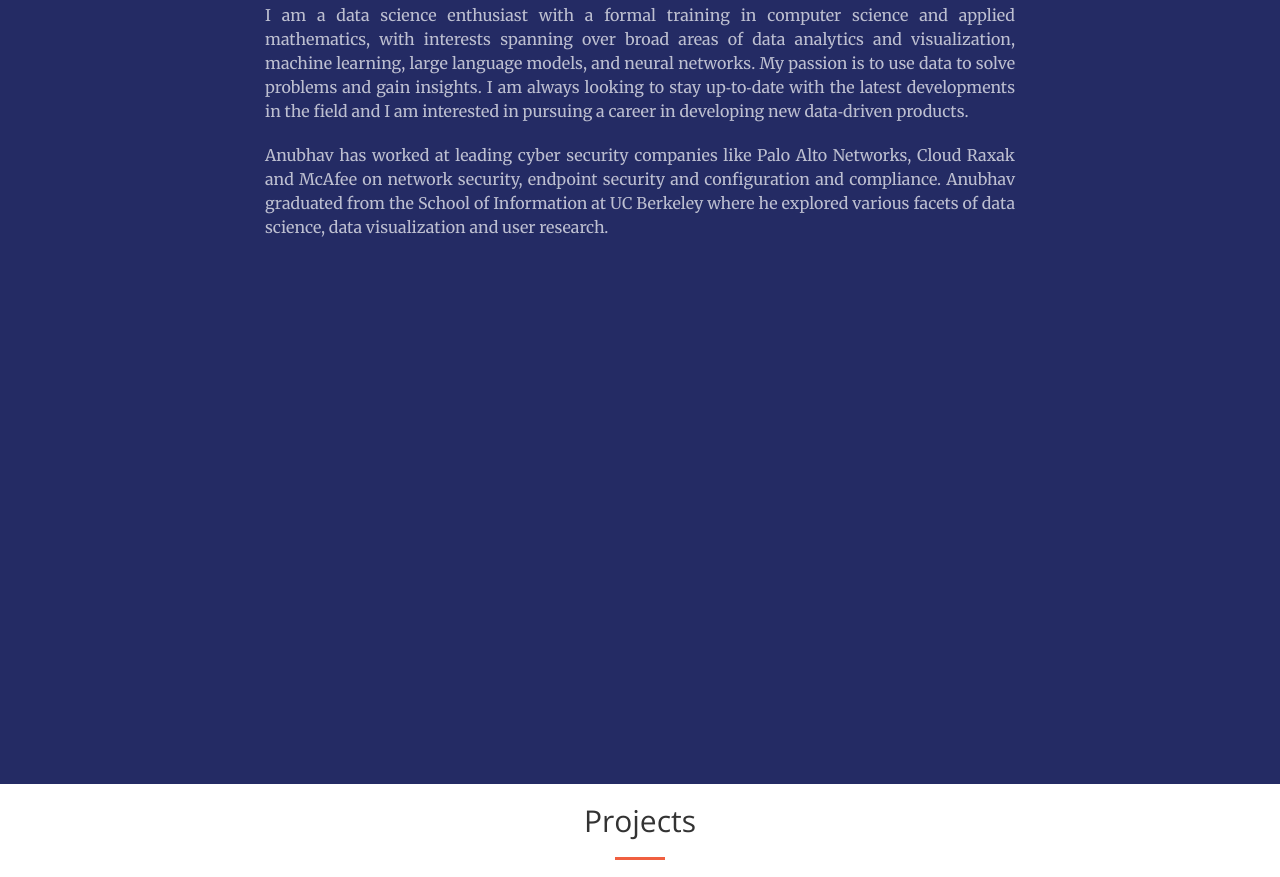
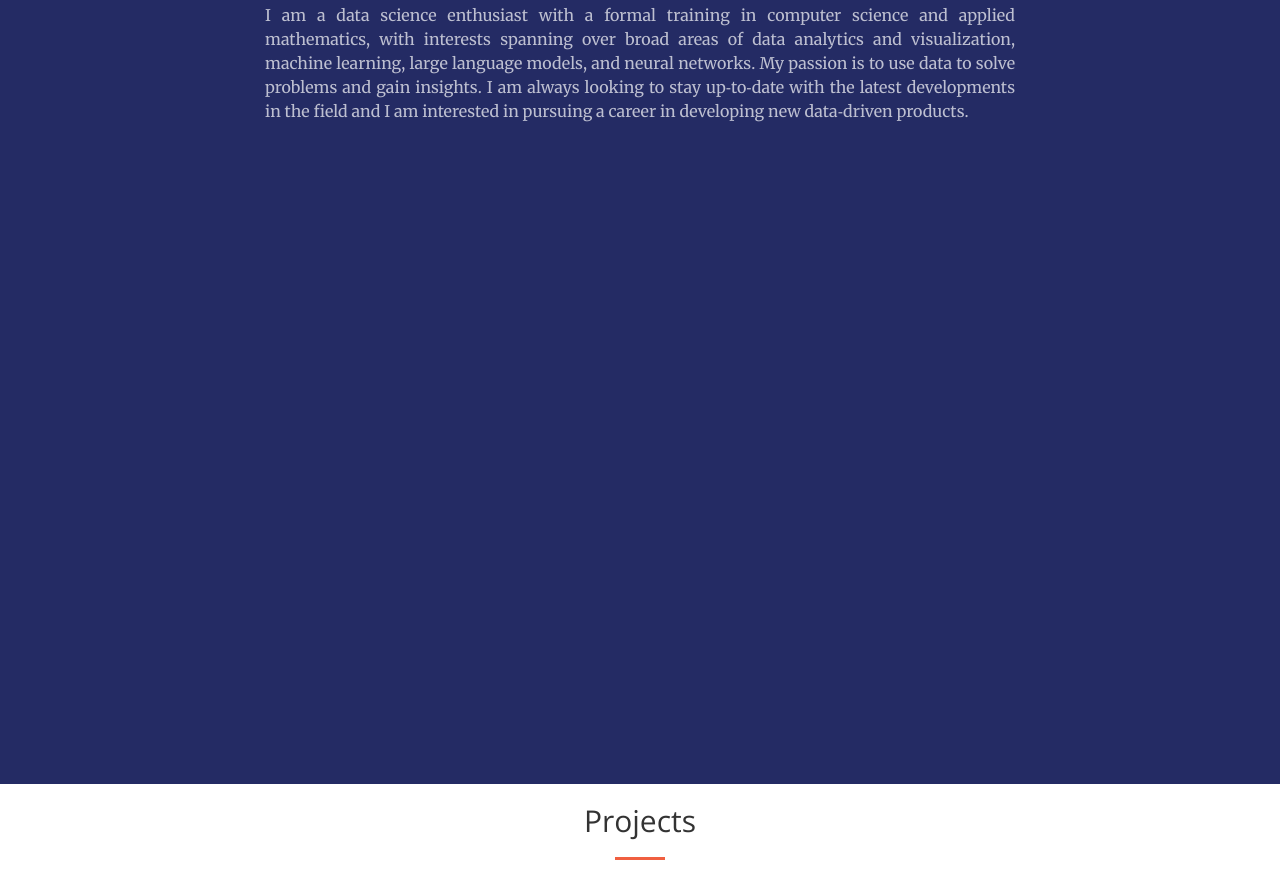
Before and after one commit to shahidfarhan22/shahidfarhan.github.io, a plain HTML site: page index.html in a window 1280 px wide. Shown: the part 1016-1893 px from the top of the page. Drawn offline with nearby package versions, Linux system fonts and the light colour scheme.

Commit message:
Update index.html
Comment

```diff
--- a/index.html
+++ b/index.html
@@ -93,7 +93,7 @@
                 <div class="col-lg-8 col-lg-offset-2 text-justify">
                     <hr class="light">
                     <p class="text-faded">I am a data science enthusiast with a formal training in computer science and applied mathematics, with interests spanning over broad areas of data analytics and visualization, machine learning, large language models, and neural networks. My passion is to use data to solve problems and gain insights. I am always looking to stay up‐to‐date with the latest developments in the field and I am interested in pursuing a career in developing new data‐driven products.</p>
-                    <p class="text-faded">Anubhav has worked at leading cyber security companies like Palo Alto Networks, Cloud Raxak and McAfee on network security, endpoint security and configuration and compliance. Anubhav graduated from the School of Information at UC Berkeley where he explored various facets of data science, data visualization and user research.</p>
+<!--                     <p class="text-faded">Anubhav has worked at leading cyber security companies like Palo Alto Networks, Cloud Raxak and McAfee on network security, endpoint security and configuration and compliance. Anubhav graduated from the School of Information at UC Berkeley where he explored various facets of data science, data visualization and user research.</p> -->
                 </div>
             </div>
         </div>
```
